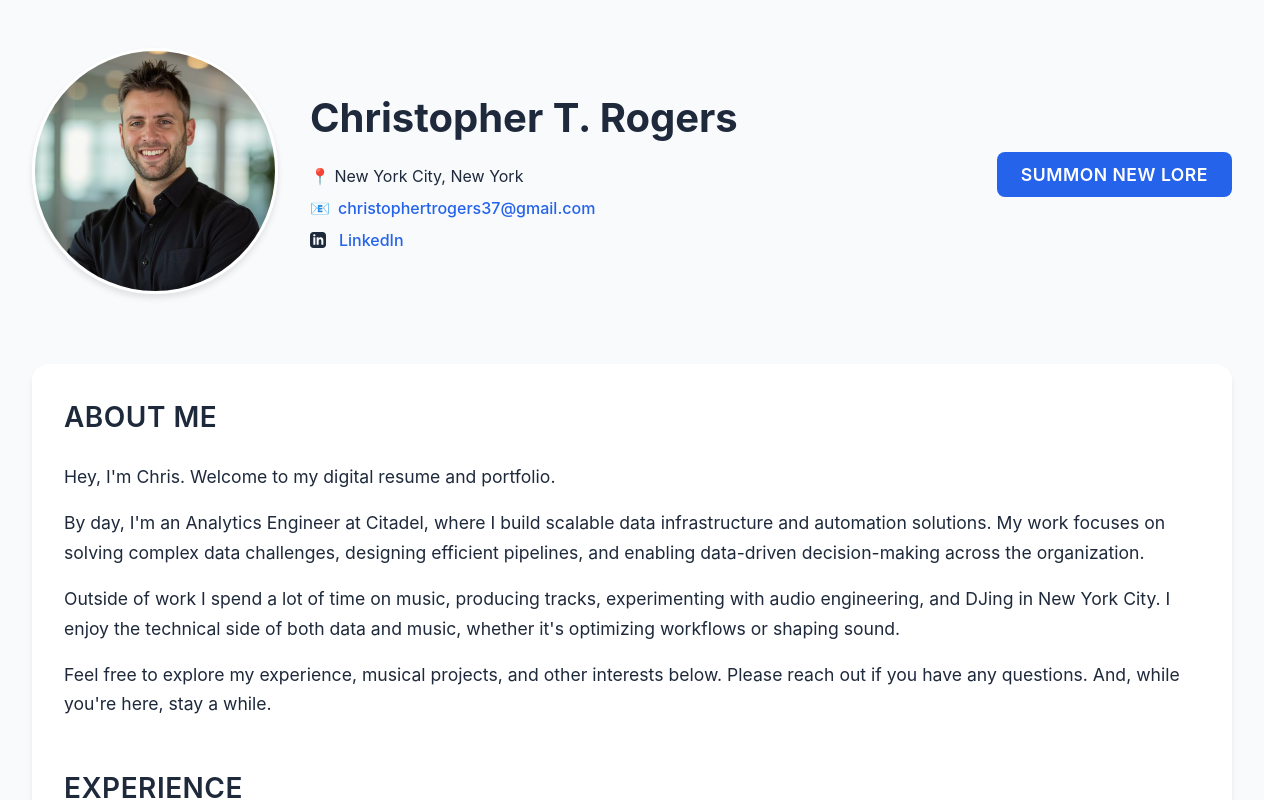
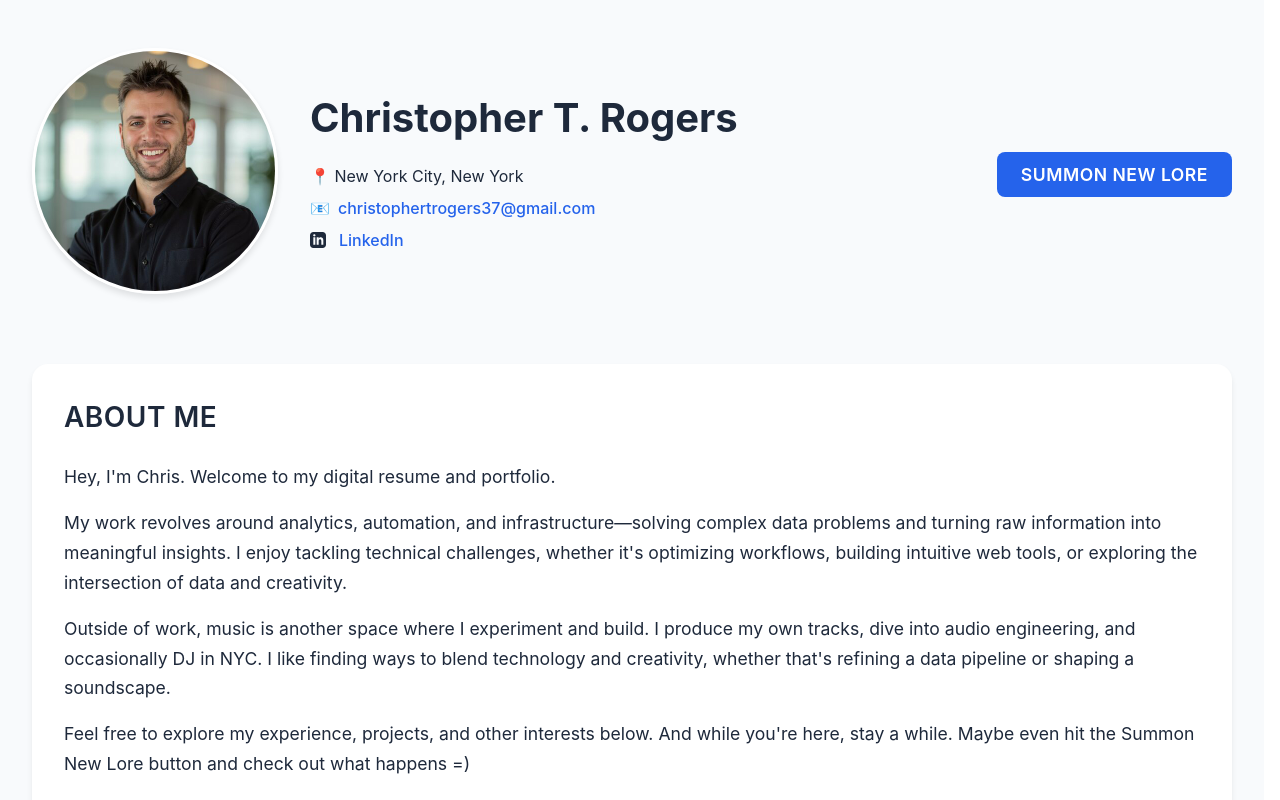
Before and after one commit to chrisrogers37/choose-your-own-chris, a React (Vite) app in the folder frontend/: page / in a window 1280 px wide. Shown: the top 800 px of the page. Built offline with nearby package versions, Linux system fonts and the light colour scheme; no server answers.

Commit message:
Update bio with new content and style

```diff
--- a/frontend/src/data/resume.ts
+++ b/frontend/src/data/resume.ts
@@ -73,7 +73,7 @@ interface ResumeData {
 export const defaultResume: ResumeData = {
   about: {
     display_name: "Christopher T. Rogers",
-    bio: "Hey, I'm Chris. Welcome to my digital resume and portfolio.\n\nBy day, I'm an Analytics Engineer at Citadel, where I build scalable data infrastructure and automation solutions. My work focuses on solving complex data challenges, designing efficient pipelines, and enabling data-driven decision-making across the organization.\n\nOutside of work I spend a lot of time on music, producing tracks, experimenting with audio engineering, and DJing in New York City. I enjoy the technical side of both data and music, whether it's optimizing workflows or shaping sound.\n\nFeel free to explore my experience, musical projects, and other interests below. Please reach out if you have any questions. And, while you're here, stay a while.",
+    bio: "Hey, I'm Chris. Welcome to my digital resume and portfolio.\n\nMy work revolves around analytics, automation, and infrastructure—solving complex data problems and turning raw information into meaningful insights. I enjoy tackling technical challenges, whether it's optimizing workflows, building intuitive web tools, or exploring the intersection of data and creativity.\n\nOutside of work, music is another space where I experiment and build. I produce my own tracks, dive into audio engineering, and occasionally DJ in NYC. I like finding ways to blend technology and creativity, whether that's refining a data pipeline or shaping a soundscape.\n\nFeel free to explore my experience, projects, and other interests below. And while you're here, stay a while. Maybe even hit the Summon New Lore button and check out what happens =)",
     email: "christophertrogers37@gmail.com",
     location: "New York City, New York",
     employment: [
```
